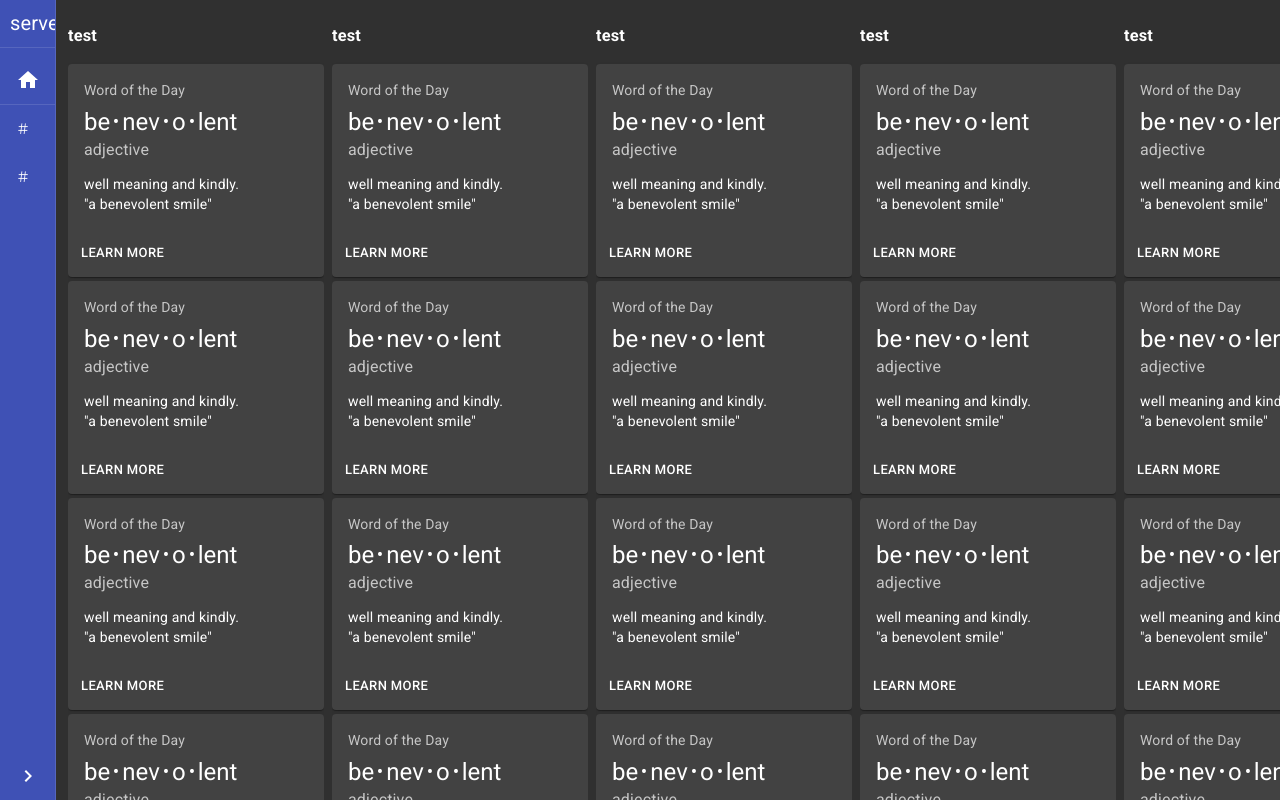
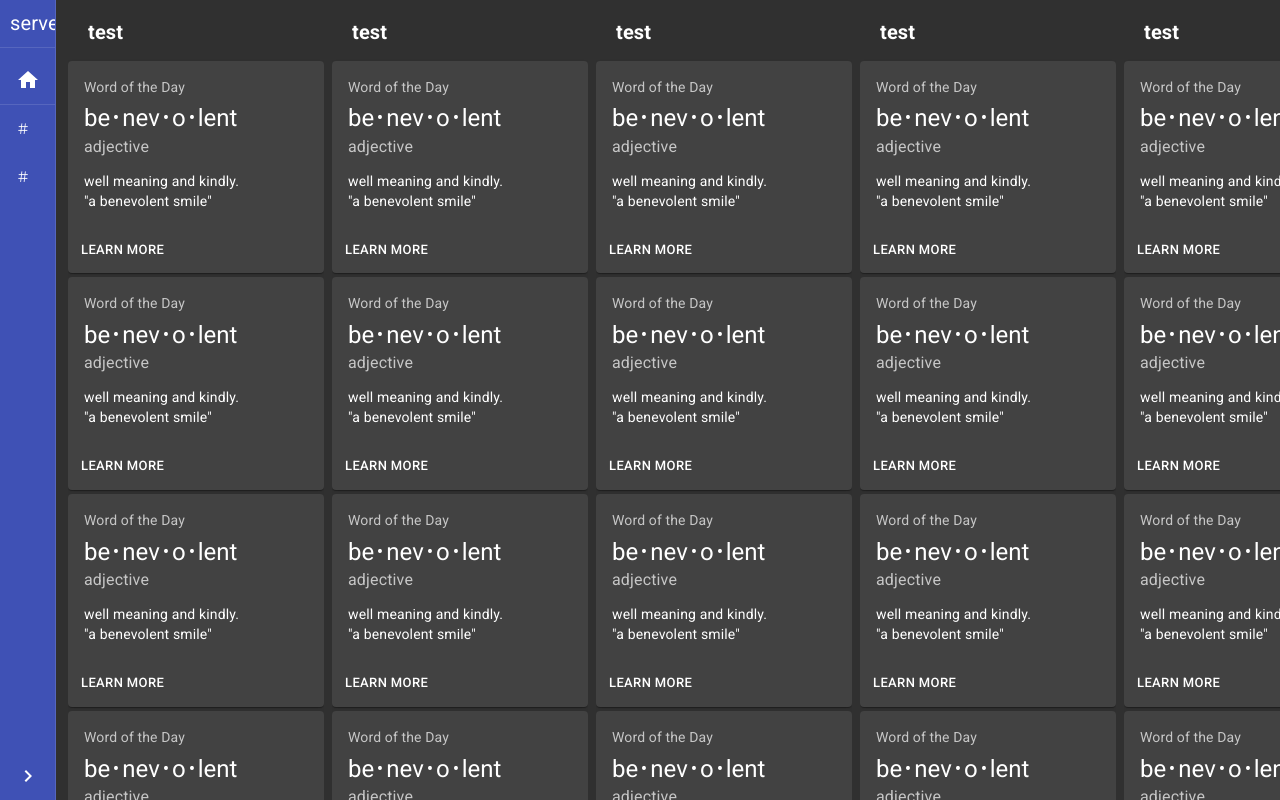
Before and after one commit to girakdev/Girack, a Next.js app: page /home in a window 1280 px wide. Built offline with nearby package versions, Linux system fonts and the light colour scheme.

Commit message:
表示の変更

```diff
--- a/components/Column.tsx
+++ b/components/Column.tsx
@@ -12,6 +12,13 @@ const useStyles = makeStyles((theme) => createStyles({
         display: 'inline-block',
         overflowY: 'auto',
     },
+    clumnName: {
+        fontSize: '20px',
+        margin: '0px',
+        paddingTop: '10px',
+        paddingBottom: '10px',
+        paddingLeft: '20px',
+    },
 }));
 
 const Column = () => {
@@ -19,7 +26,7 @@ const Column = () => {
 
     return (
         <List className={classes.root}>
-            <h3>test</h3>
+            <h3 className={classes.clumnName}>test</h3>
             <Item />
             <Item />
             <Item />
--- a/pages/_app.tsx
+++ b/pages/_app.tsx
@@ -42,7 +42,6 @@ const MyApp = (props: Props) => {
     return (
         <React.Fragment>
             <Head>
-                <title>My App</title>
                 <meta name="viewport" content="minimum-scale=1, initial-scale=1, width=device-width" />
             </Head>
             <ThemeProvider theme={theme}>
```
